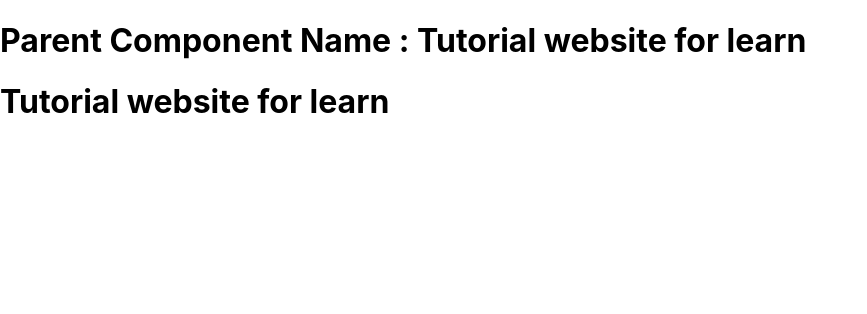
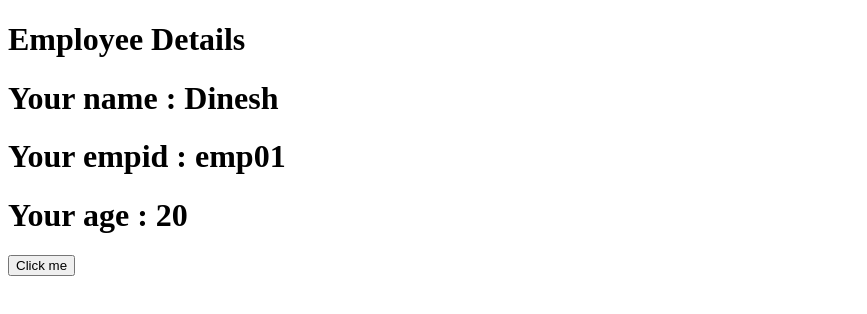
Before and after one commit to ddw1234/ReactTutorial, a React (Create React App) app in the folder reacttutorial/: page / in a window 1280 px wide. Shown: the top 314 px of the page, without its empty margins (0-867 px from the left). Built offline with nearby package versions, Linux system fonts and the light colour scheme.

Commit message:
Part 22 useState Hook

```diff
--- a/reacttutorial/src/index.js
+++ b/reacttutorial/src/index.js
@@ -1,45 +1,32 @@
-import React, { Component } from 'react';
+import React, { useState } from 'react';
 import ReactDOM from 'react-dom';
-import './index.css';
-import App from './App';
-import * as serviceWorker from './serviceWorker';
-import MemoComp from './memo';
-// ReactDOM.render(<App />, document.getElementById('root'));
 
-class Parentcomp extends Component{
+function Employee(){
 
-    constructor(props){
+    const [name,setName]=useState("Dinesh");
+    const [empid,setEmpid]=useState("emp01");
+    const [age,setAge]=useState("20");
 
-        super();
-        this.state={
-            name:"dinesh"
-        }
+    const clickHandler= ()=>{
+      setName("RJ");
+      setEmpid("E10");
+      setAge("30");
     }
 
-    componentDidMount(){
 
-        setInterval(()=>{
-this.setState({
+    return(
+    <>
+    <h1>Employee Details</h1>
+    <h1>Your name : {name}</h1>
+    <h1>Your empid : {empid}</h1>
+    <h1>Your age : {age}</h1>
 
-    name: "Tutorial website for learn"
-            })},2000)
-    }
-
-        render(){
-
-            console.log("Parent component Render")
-            return(
-
-                <div>
-                    <h1>Parent Component Name : {this.state.name}</h1>
-                    <MemoComp name={this.state.name} />
-                </div>
-            );
-        }
-    }
-
-ReactDOM.render(<Parentcomp/>,document.getElementById("root"));
+    <button onClick={clickHandler}>Click me</button>
+    </>
+    );
+}
+ReactDOM.render(<Employee/>,document.getElementById("root"));
 // If you want your app to work offline and load faster, you can change
 // unregister() to register() below. Note this comes with some pitfalls.
 // Learn more about service workers: https://bit.ly/CRA-PWA
-serviceWorker.unregister();
+//serviceWorker.unregister();
```
